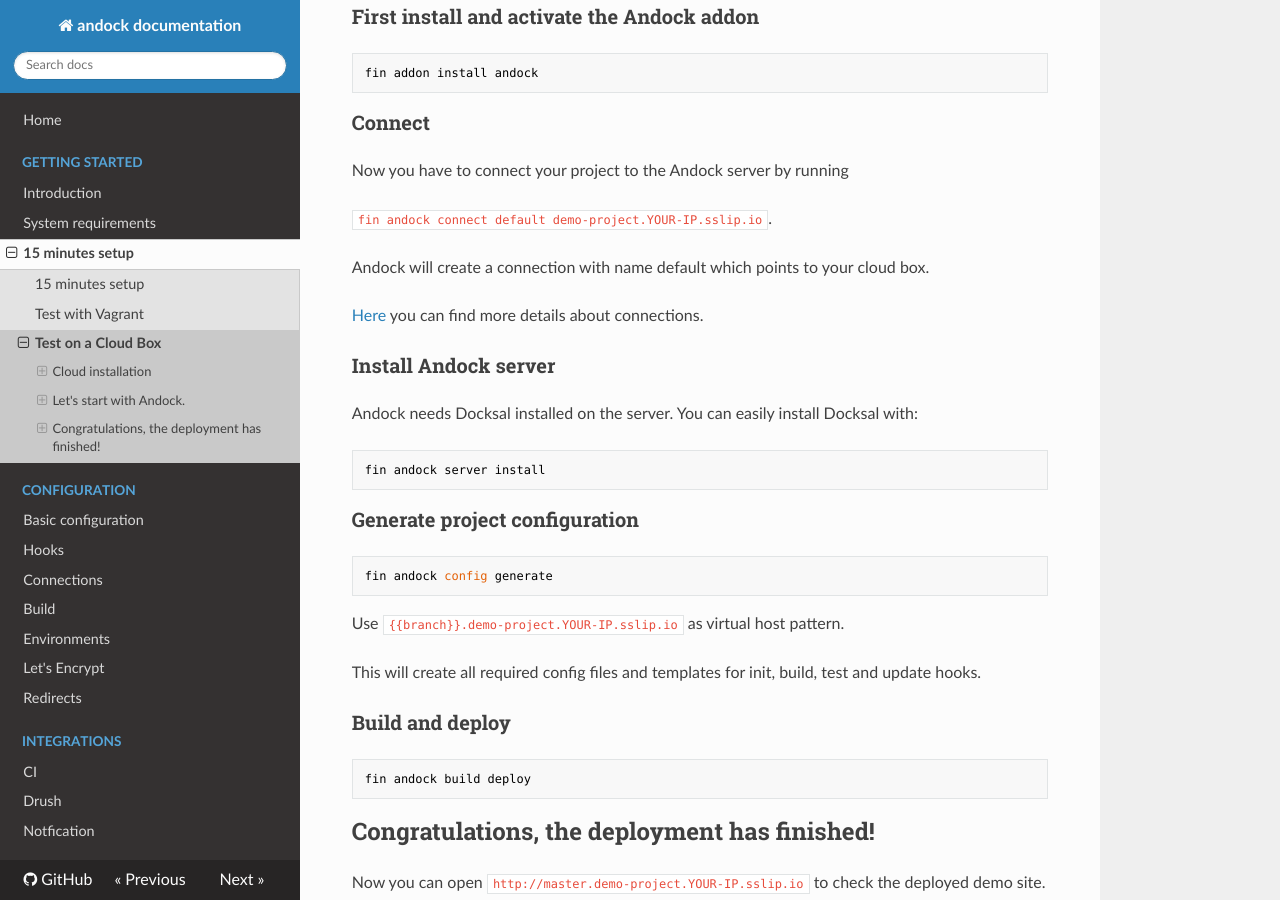
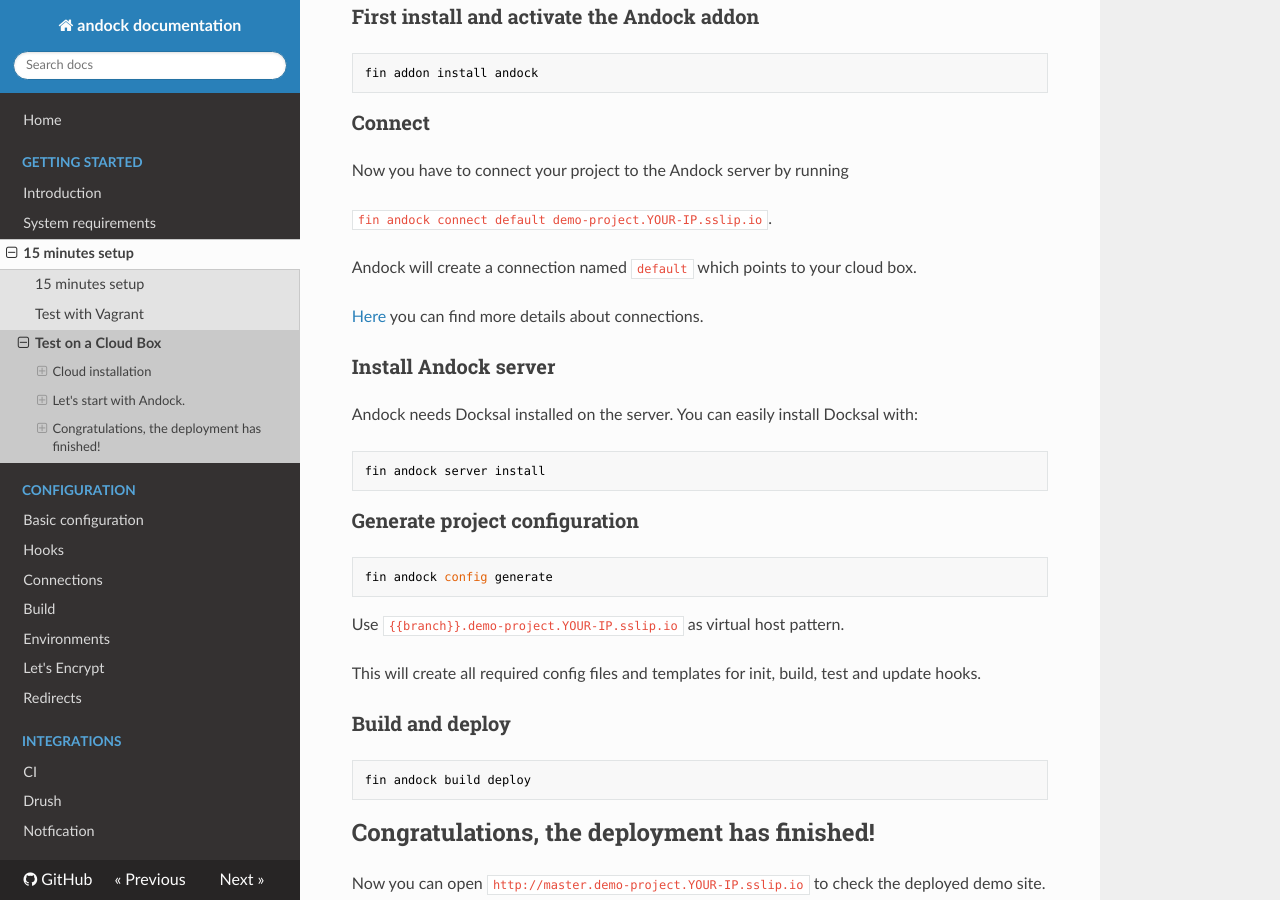
Before and after one commit to andock/andock, an MkDocs documentation site: the page built from docs/getting-started/cloud.md, in a window 1280 px wide and 900 px high, scrolled down 831 px. Built offline with MkDocs 1.6.1, drawn with Linux system fonts in a browser that asks for light colours; nearby versions of some CDN libraries; old or Windows-style settings are respelled for this version of MkDocs.

Commit message:
Update cloud.md

```diff
--- a/docs/getting-started/cloud.md
+++ b/docs/getting-started/cloud.md
@@ -32,7 +32,7 @@
 
 `fin andock connect default demo-project.YOUR-IP.sslip.io`.
 
-Andock will create a connection with name default which points to your cloud box.
+Andock will create a connection named `default` which points to your cloud box.
 
 [Here](../configuration/connections.md) you can find more details about connections.
 
```
